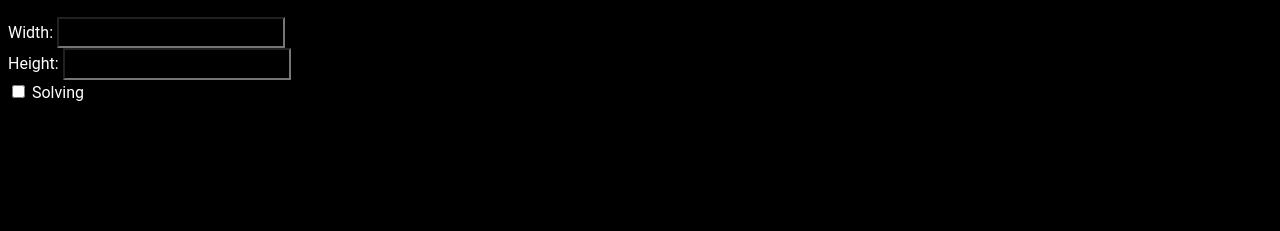
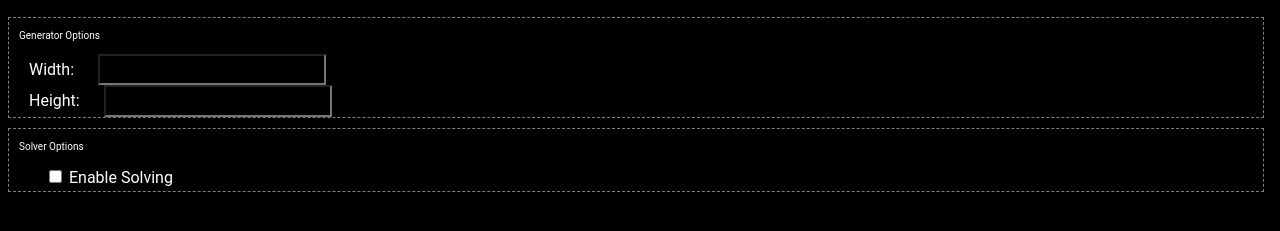
Before and after one commit to NutronStar45/nutronstar45.github.io, a plain HTML site: page projs/maze.html in a window 1280 px wide. Shown: the part 127-358 px from the top of the page. Drawn offline with nearby package versions, Linux system fonts and the light colour scheme.

Commit message:
Patch 2.5
Split Maze Options to Generator Options and Solver Options
Tweaked fixed toolbar so that if no sections are provided, Sections would not be displayed
Made elements inside sections have `margin-left` of `20px` except titles

```diff
--- a/projs/maze.html
+++ b/projs/maze.html
@@ -17,16 +17,20 @@
 
   <h2>Maze Generator &amp; Solver</h2>
 
-  <div id="maze-options">
+  <div class="section">
+    <p class="section-title">Generator Options</p>
     <label>
       Width: <input id="maze-width" type="number" min="1">
     </label> <br>
     <label>
       Height: <input id="maze-height" type="number" min="1">
     </label> <br>
+  </div>
 
+  <div class="section">
+    <p class="section-title">Solver Options</p>
     <label>
-      <input id="maze-enable-solving" type="checkbox"> Solving
+      <input id="maze-enable-solving" type="checkbox"> Enable Solving
     </label>
   </div>
 
--- a/scripts/common.js
+++ b/scripts/common.js
@@ -14,13 +14,16 @@ $(function() {
   });
 
   // Fixed toolbar
-  let fixedToolbar = '<a href="#">To top</a><br><span class="coll">Sections</span><div>';
+  let fixedToolbar = '<a href="#">To top</a>';
 
-  $.each(sections, function(i, section) {
-    fixedToolbar += `<a href="#${section.id}">${section.title}</a>${i < sections.length - 1 ? '<br>' : ''}`
-  });
+  if (sections.length > 0) {
+    fixedToolbar += '<br><span class="coll">Sections</span><div>';
 
-  fixedToolbar += '</div>'
+    $.each(sections, function(i, section) {
+      fixedToolbar += `<a href="#${section.id}">${section.title}</a>${i < sections.length - 1 ? '<br>' : ''}`
+    });
+    fixedToolbar += '</div>'
+  }
 
   // Toolbar
   $('#toolbar-meta').html(`
--- a/styles/black.css
+++ b/styles/black.css
@@ -68,8 +68,8 @@
   font-size: 10px;
   margin-left: 10px;
 }
-/* Line */
-.section-line {
+/* Other */
+.section :not(.section-title) {
   margin-left: 20px;
 }
 
```
